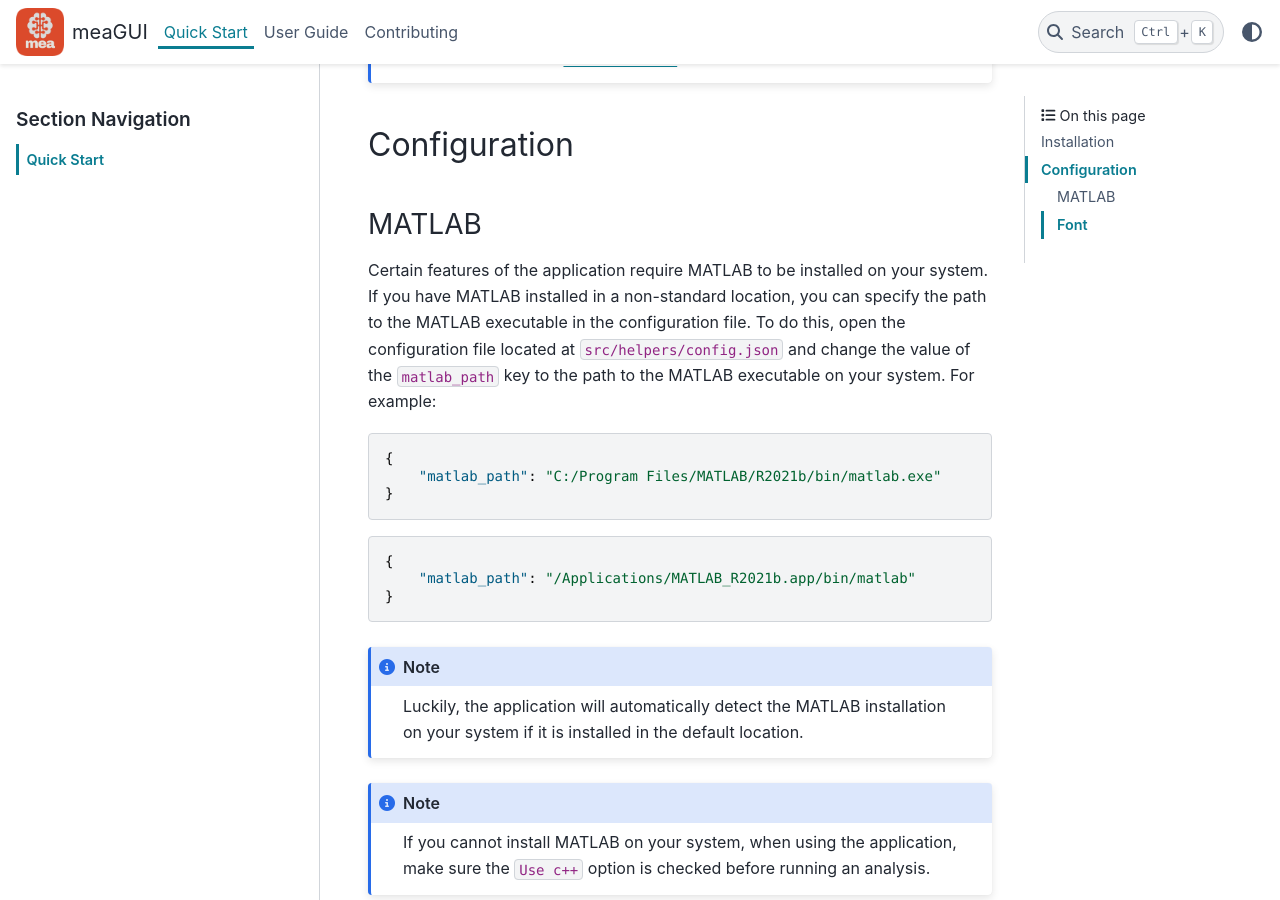
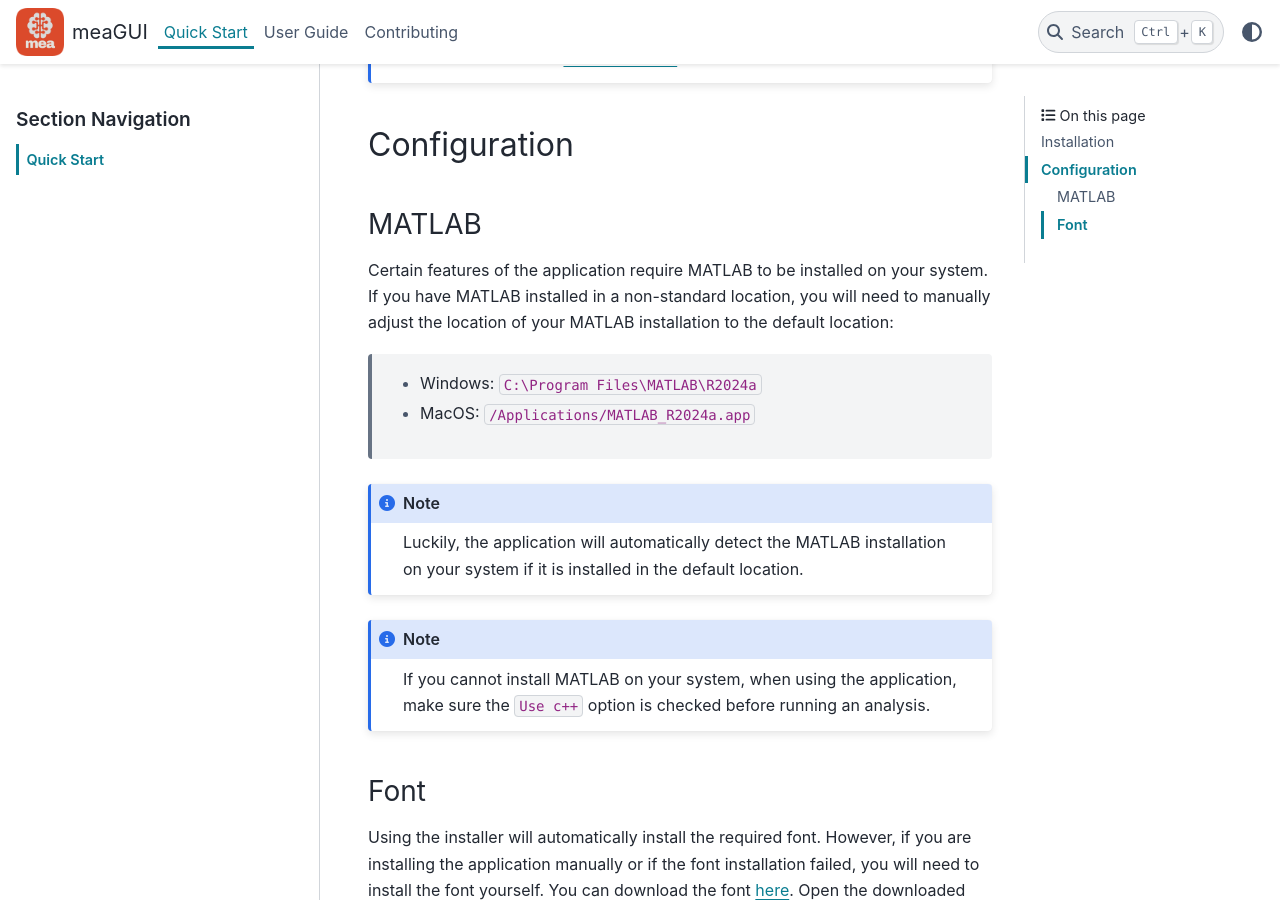
Before and after one commit to booka66/mea-gui, a Sphinx documentation site: the page built from docs/quickstart.rst, in a window 1280 px wide and 900 px high, scrolled down 1329 px. Built offline with Sphinx 7.4.7 and the PyData theme 0.15.4, drawn with Linux system fonts in a browser that asks for light colours.

Commit message:
fixed the matlab guide

```diff
--- a/docs/quickstart.rst
+++ b/docs/quickstart.rst
@@ -64,21 +64,10 @@ Configuration
 MATLAB
 ^^^^^^
 Certain features of the application require MATLAB to be installed on your system.
-If you have MATLAB installed in a non-standard location, you can specify the path to the MATLAB executable in the configuration file.
-To do this, open the configuration file located at ``src/helpers/config.json`` and change the value of the ``matlab_path`` key to the path to the MATLAB executable on your system.
-For example:
+If you have MATLAB installed in a non-standard location, you will need to manually adjust the location of your MATLAB installation to the default location:
 
-.. code-block:: json
-
-    {
-        "matlab_path": "C:/Program Files/MATLAB/R2021b/bin/matlab.exe"
-    }
-
-.. code-block:: json
-
-    {
-        "matlab_path": "/Applications/MATLAB_R2021b.app/bin/matlab"
-    }
+    - Windows: ``C:\Program Files\MATLAB\R2024a``
+    - MacOS: ``/Applications/MATLAB_R2024a.app``
 
 .. note::
   Luckily, the application will automatically detect the MATLAB installation on your system if it is installed in the default location.
```
Also changed, not shown: 5 other files.
